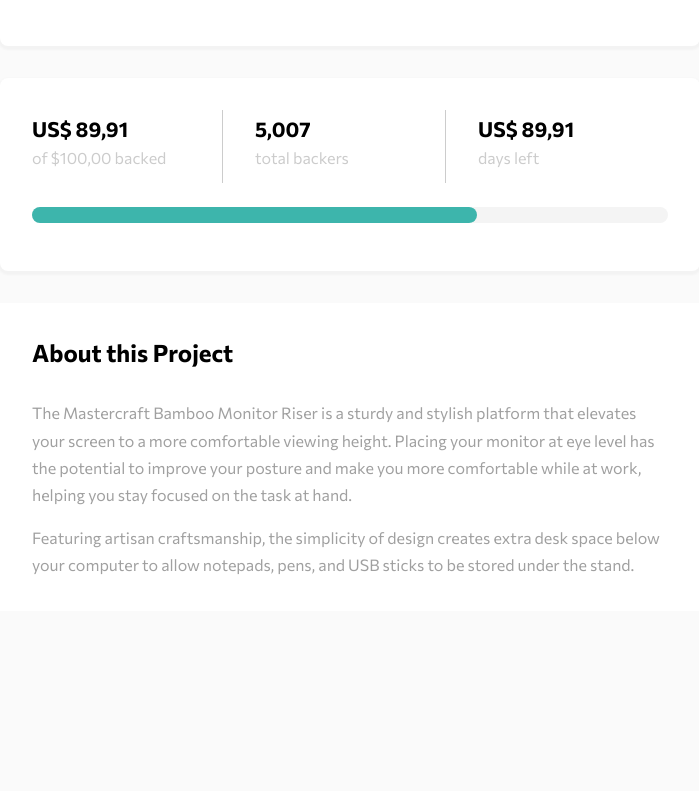
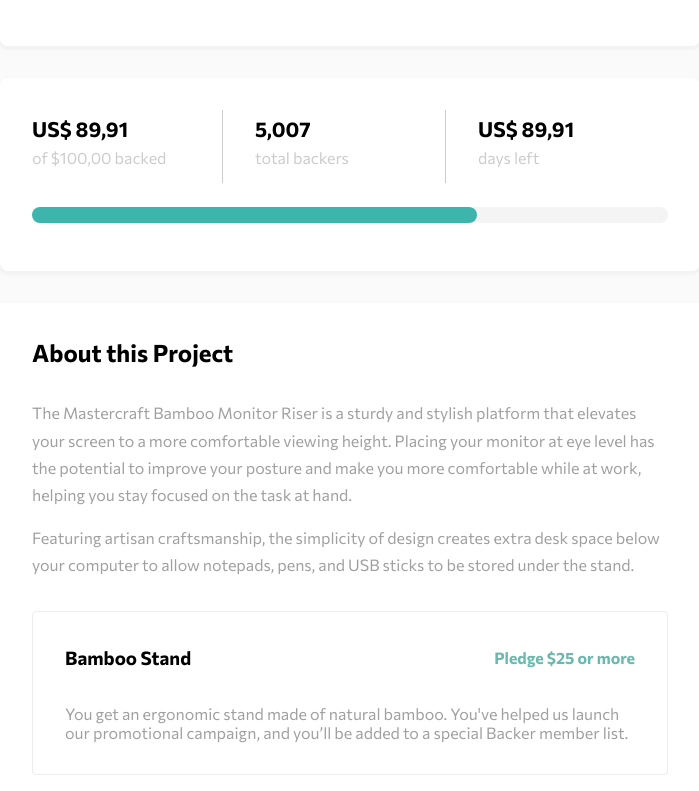
Before and after one commit to PedroMakengo/crowdfunding, a Next.js app: page / in a window 1280 px wide. Shown: the part 777-1568 px from the top of the page, without its empty margins (290-989 px from the left). Before the commit the page ends 1388 px from the top, so only its background shows below. Built offline with nearby package versions, Linux system fonts and the light colour scheme.

Commit message:
ItemProject

```diff
--- a/src/components/AboutProject/index.tsx
+++ b/src/components/AboutProject/index.tsx
@@ -1,3 +1,4 @@
+import { ItemProject } from "../ItemProject";
 import style from "./style.module.scss";
 export function AboutProject() {
   return (
@@ -18,6 +19,13 @@
             USB sticks to be stored under the stand.
           </p>
         </div>
+        <ItemProject
+          title="Bamboo Stand"
+          value="Pledge $25 or more"
+          describe="You get an ergonomic stand made
+      of natural bamboo. You've helped us launch our promotional campaign, and
+      you’ll be added to a special Backer member list."
+        />
       </div>
     </section>
   );
--- /dev/null
+++ b/src/components/ItemProject/index.tsx
@@ -0,0 +1,13 @@
+import style from "./style.module.scss";
+
+export function ItemProject(props) {
+  return (
+    <article className={style.project}>
+      <div className={style.content}>
+        <h1>{props.title}</h1>
+        <span>{props.value}</span>
+      </div>
+      <p>{props.describe}</p>
+    </article>
+  );
+}
--- /dev/null
+++ b/src/components/ItemProject/style.module.scss
@@ -0,0 +1,24 @@
+.project {
+  border: 1px solid #ededed;
+  border-radius: 0.25rem;
+  padding: 1rem 2rem;
+  margin-top: 2rem;
+
+  & + .project {
+    margin-top: 1rem;
+  }
+  .content {
+    display: flex;
+    align-items: center;
+    justify-content: space-between;
+
+    h1 {
+      color: #000;
+    }
+
+    span {
+      color: #6bb9ae;
+      font-weight: bold;
+    }
+  }
+}
```
